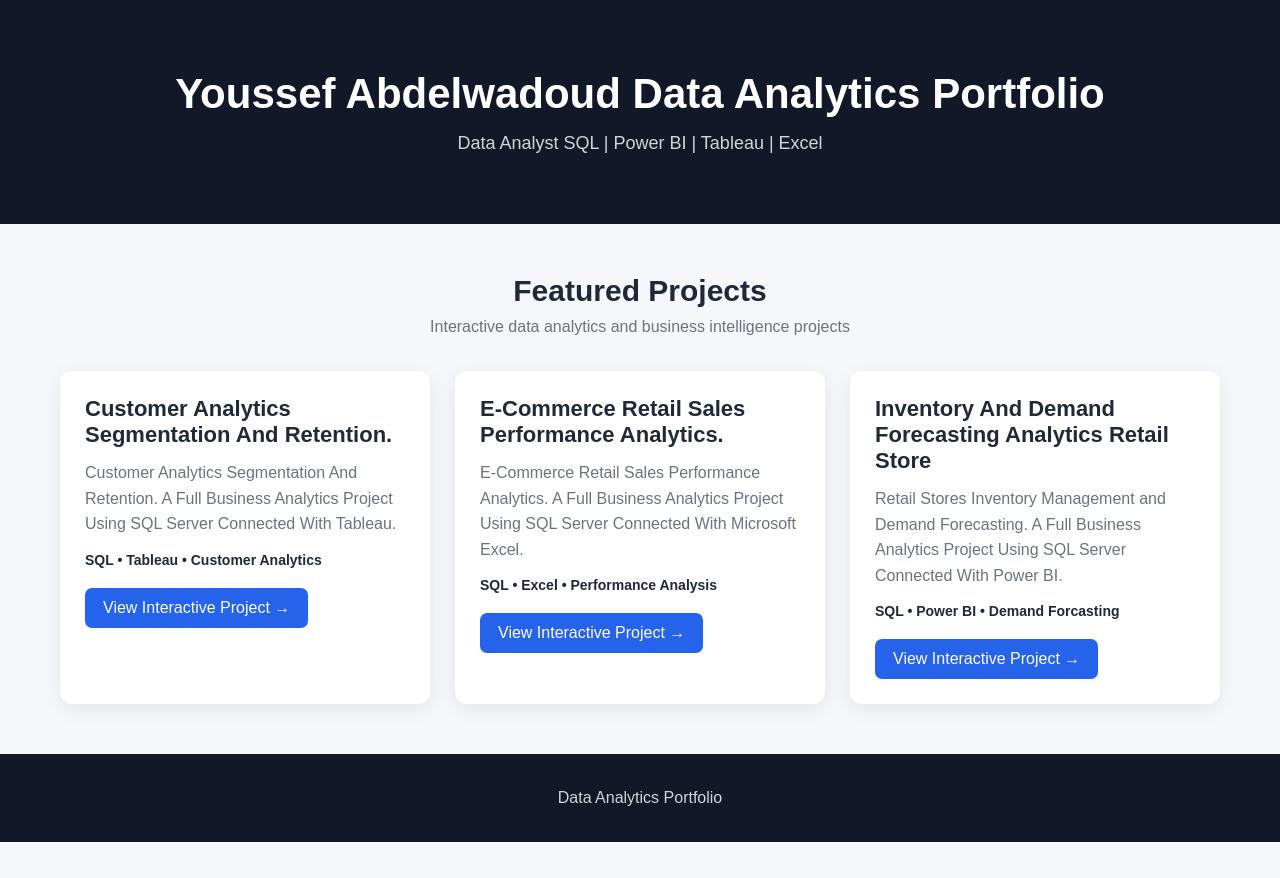
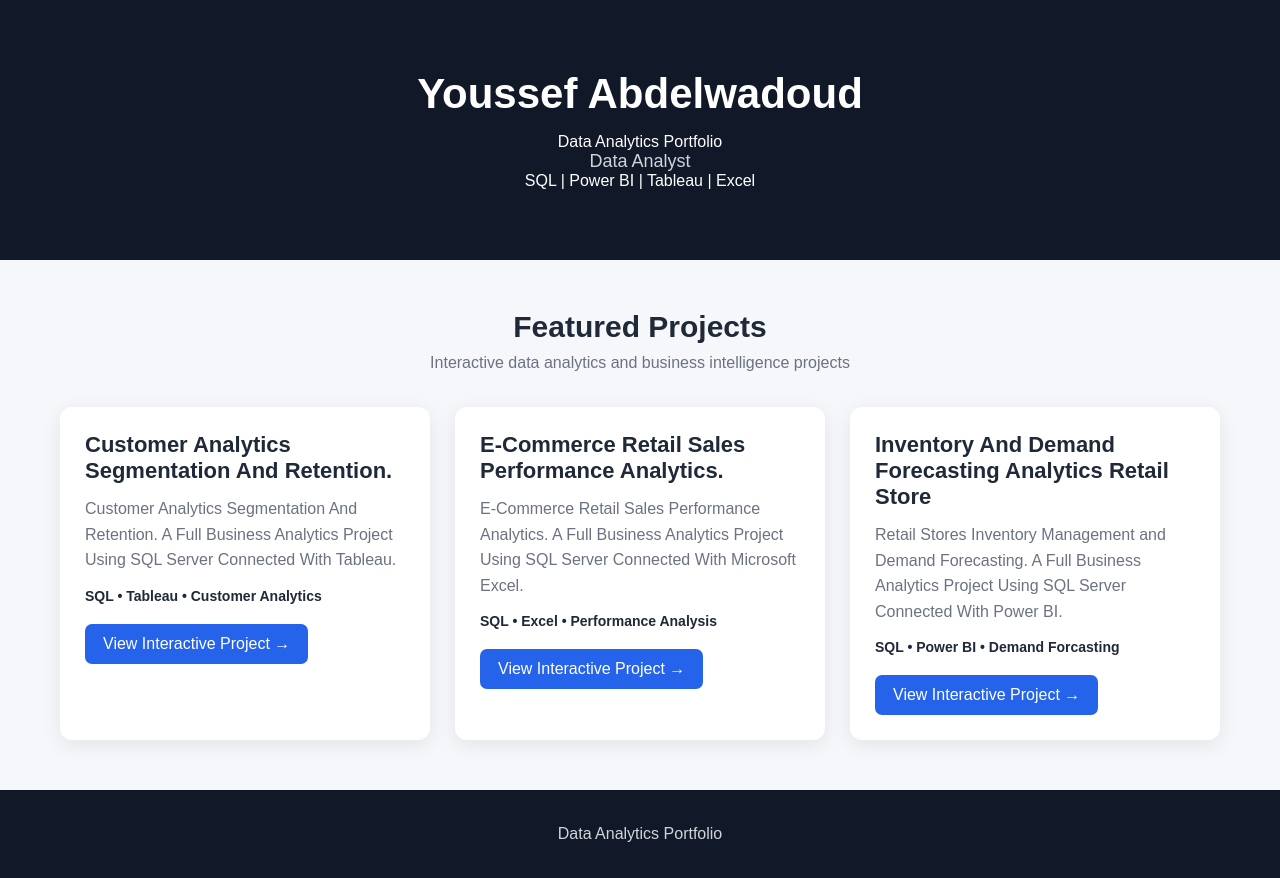
Before and after one commit to youssefabdelwadoud2-stack/Data-Analytics-Portfolio-, a plain HTML site: page index.html in a window 1280 px wide. Before the commit the page ends 842 px from the top, so only its background shows below. Drawn offline with Linux system fonts and the light colour scheme.

Commit message:
Update index.html

```diff
--- a/index.html
+++ b/index.html
@@ -129,13 +129,13 @@
 <body>
 
 <header>
-    <h1>Youssef Abdelwadoud
-     Data Analytics Portfolio</h1>
+    <h1>Youssef Abdelwadoud</h1>
+    </h1>Data Analytics Portfolio</h1>
 
     <p>
-                  Data Analyst
+                  Data Analyst  </p>
 
-        SQL | Power BI | Tableau | Excel
+       </p>  SQL | Power BI | Tableau | Excel
     </p>
 </header>
 
```
